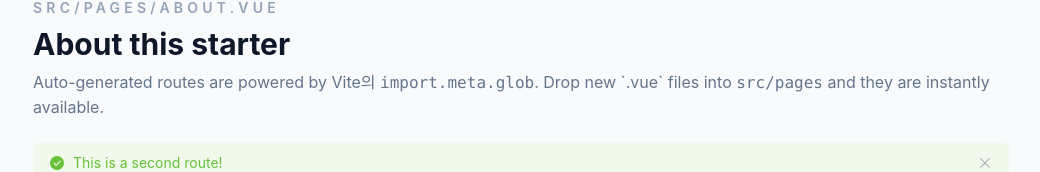
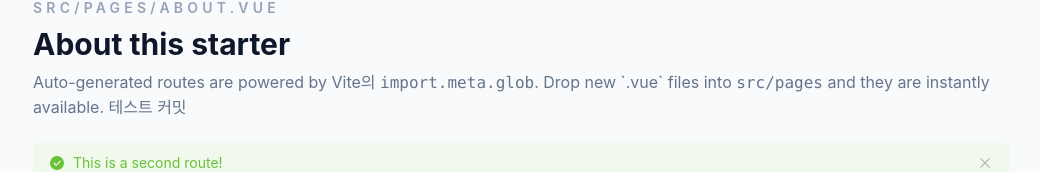
Before and after one commit to sungsooLee/bun, a Vue app: page /about in a window 1280 px wide. Shown: the part 141-313 px from the top of the page, without its empty margins (119-1159 px from the left). Built offline with nearby package versions, Linux system fonts and the light colour scheme.

Commit message:
테스트 커밋

```diff
--- a/src/pages/about.vue
+++ b/src/pages/about.vue
@@ -1,28 +1,42 @@
 <script setup lang="ts">
-import { ElTimeline, ElTimelineItem, ElAlert } from 'element-plus'
+import { ElTimeline, ElTimelineItem, ElAlert } from "element-plus";
 
 const timeline = [
-  { label: 'Scaffold project with Bun + Vite', color: 'green', time: 'Step 1' },
-  { label: 'Configure Tailwind + Element Plus', color: 'blue', time: 'Step 2' },
-  { label: 'Add file-based routing via src/pages', color: 'purple', time: 'Step 3' },
-]
+  { label: "Scaffold project with Bun + Vite", color: "green", time: "Step 1" },
+  { label: "Configure Tailwind + Element Plus", color: "blue", time: "Step 2" },
+  {
+    label: "Add file-based routing via src/pages",
+    color: "purple",
+    time: "Step 3",
+  },
+];
 </script>
 
 <template>
   <section class="space-y-6">
     <header class="space-y-2">
-      <p class="text-sm font-semibold uppercase tracking-[0.3em] text-slate-400">src/pages/about.vue</p>
+      <p
+        class="text-sm font-semibold uppercase tracking-[0.3em] text-slate-400"
+      >
+        src/pages/about.vue
+      </p>
       <h1 class="text-3xl font-bold">About this starter</h1>
       <p class="text-base text-slate-500">
-        Auto-generated routes are powered by Vite의 <code>import.meta.glob</code>. Drop new `.vue` files into
-        <code>src/pages</code> and they are instantly available.
+        Auto-generated routes are powered by Vite의
+        <code>import.meta.glob</code>. Drop new `.vue` files into
+        <code>src/pages</code> and they are instantly available. 테스트 커밋
       </p>
     </header>
 
     <ElAlert title="This is a second route!" type="success" show-icon />
 
     <ElTimeline>
-      <ElTimelineItem v-for="item in timeline" :key="item.label" :color="item.color" :timestamp="item.time">
+      <ElTimelineItem
+        v-for="item in timeline"
+        :key="item.label"
+        :color="item.color"
+        :timestamp="item.time"
+      >
         {{ item.label }}
       </ElTimelineItem>
     </ElTimeline>
```
